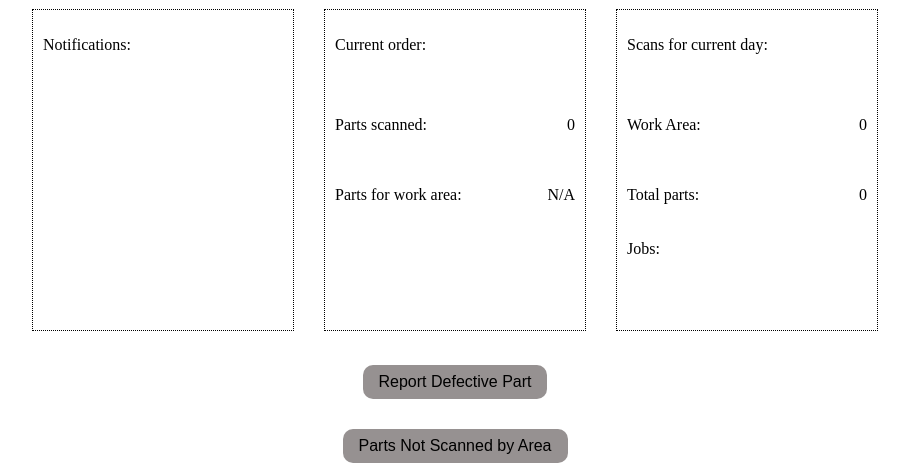
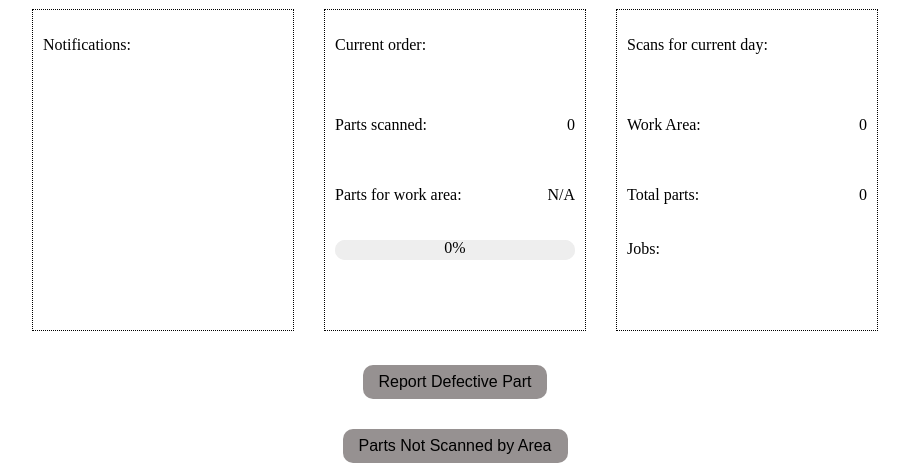
Before and after one commit to chris-lunsford/XMES_FastAPI, a FastAPI app: page /production in a window 1280 px wide. Shown: the part 219-686 px from the top of the page, without its empty margins (185-1094 px from the left). Run offline with FastAPI, Linux system fonts and the light colour scheme.

Commit message:
added progress bar html/css

```diff
--- a/templates/css/production.css
+++ b/templates/css/production.css
@@ -185,6 +185,57 @@ html, body {
     display: flex;
     justify-content: space-between;
     gap: 35px;
+}
+
+progress {
+    width: 100%; /* Full width of its container */
+    height: 20px; /* Adequate height for visibility */
+    appearance: none; /* Add this line */
+    background-color: #eee; /* Light grey background */
+    border-radius: 10px;
+    padding: 0px;
+}
+
+/* Optional: Style for different browser engines */
+progress::-webkit-progress-bar {
+    background-color: #eee;
+    border-radius: 10px;
+}
+
+progress::-webkit-progress-value {
+    background-color: #0063cc;
+    border-radius: 10px;
+}
+
+progress::-moz-progress-bar {
+    background-color: #0063cc;
+    border-radius: 10px;
+}
+
+progress.complete {
+    background-color: limegreen; /* Green background for complete progress */
+}
+
+/* For browsers using pseudo-elements for progress bars */
+progress.complete::-webkit-progress-value {
+    background-color: limegreen;
+}
+
+progress.complete::-moz-progress-bar {
+    background-color: limegreen;
+}
+
+.progressbar-container {
+    position: relative;
+    width: 100%;
+}
+
+.progressbar-container span {
+    position: absolute;
+    left: 50%;
+    top: 35%;
+    transform: translate(-50%, -50%); /* Center the text both horizontally and vertically */
+    color: black; /* Color for visibility, change as necessary */
 }
 
 
--- a/templates/production.html
+++ b/templates/production.html
@@ -60,6 +60,10 @@
                     <div class="ordercount-total-area">
                         <p>Parts for work area:</p>
                         <p id="ordercount-total-area">N/A</p>
+                    </div>
+                    <div class="progressbar-container">
+                        <progress id="progress-bar" value="0" max="100"></progress>
+                        <span id="progress-text">0%</span>
                     </div>
                     <!-- <div class="ordercount-total-order">
                         <p>Total for order:</p>
```
